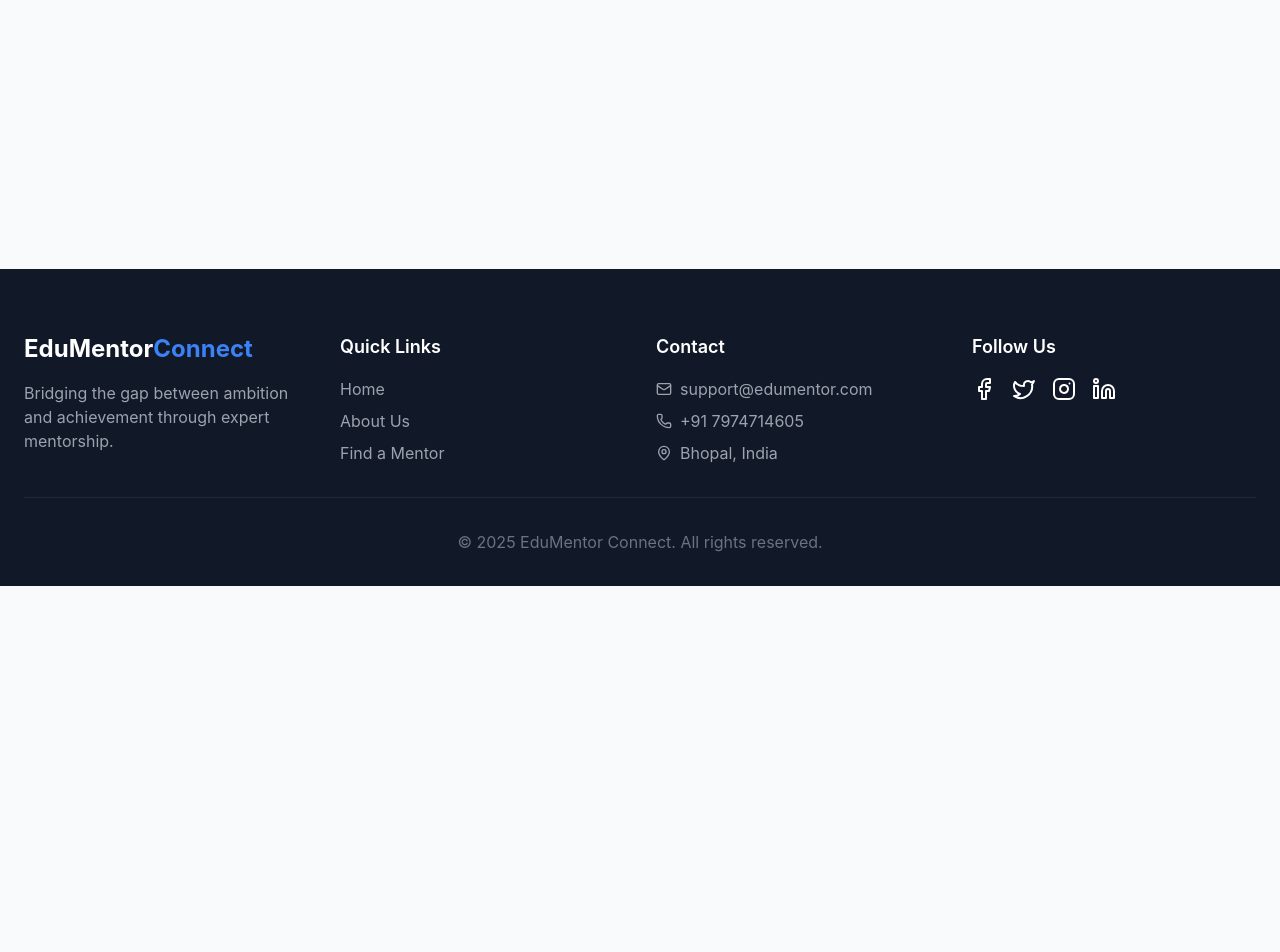
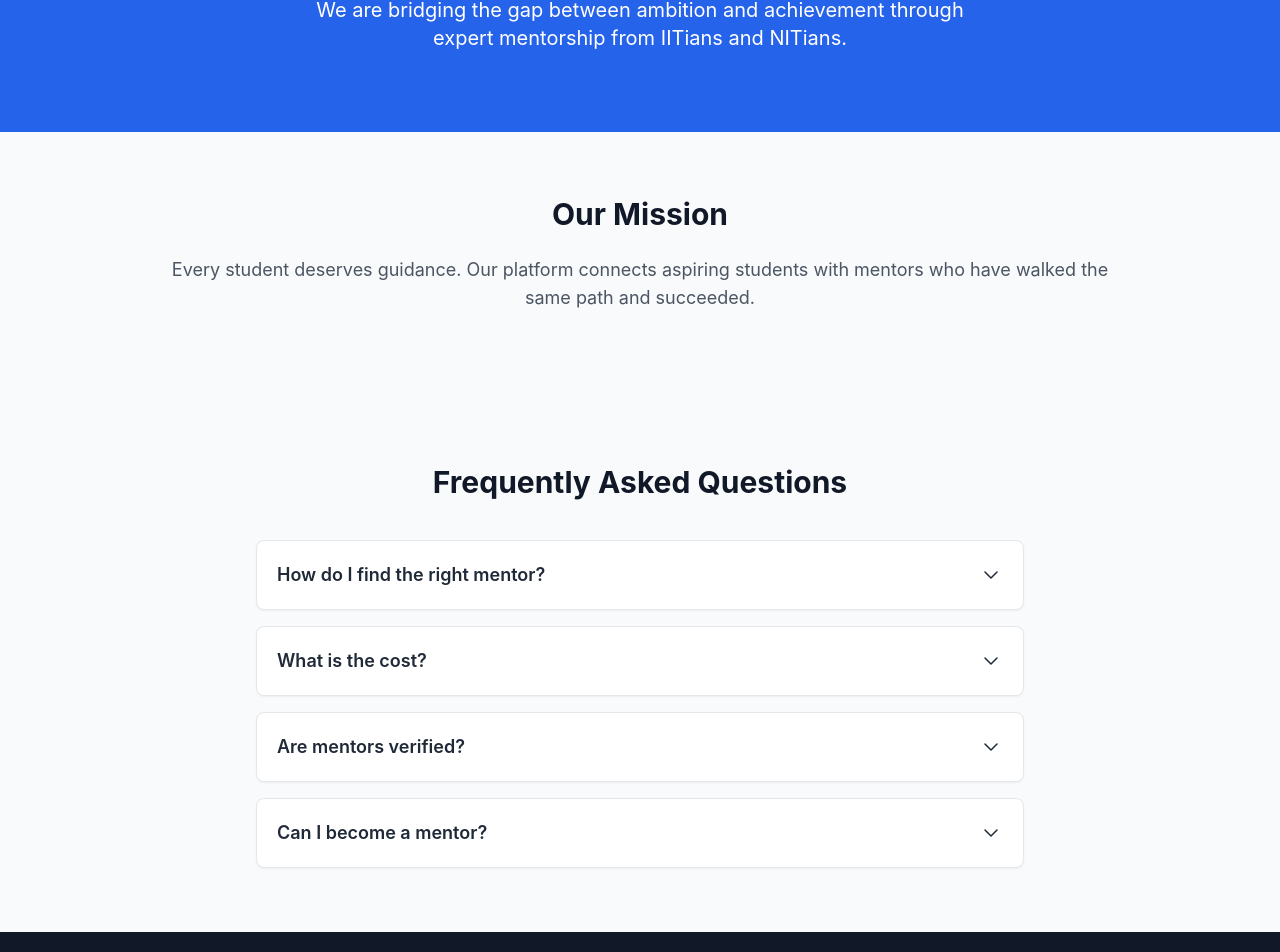
Before and after one commit to prabhatsingh9893/navigreat-frontend-98, a React (Vite) app: page /about in a window 1280 px wide. Shown: the part 214-1166 px from the top of the page. Before the commit the page ends 800 px from the top, so only its background shows below. Built offline with nearby package versions, Linux system fonts and the light colour scheme.

Commit message:
Added About page with FAQ section

```diff
--- a/src/App.jsx
+++ b/src/App.jsx
@@ -9,12 +9,14 @@ import SignupPage from './pages/SignupPage.jsx'; // <--- New
 import MentorsPage from './pages/MentorsPage.jsx';
 import MentorSignupPage from './pages/MentorSignupPage.jsx';
 import DashboardPage from './pages/DashboardPage.jsx';
+import About from './components/About'; // ऊपर import करें
 function App() {
   return (
     <div className="flex flex-col min-h-screen">
       <Header />
       <main className="flex-grow">
         <Routes>
+          <Route path="/about" element={<About />} />
           <Route path="/dashboard" element={<DashboardPage />} />
           <Route path="/become-mentor" element={<MentorSignupPage />} />
           <Route path="/" element={<HomePage />} />
--- /dev/null
+++ b/src/components/About.js
@@ -0,0 +1,88 @@
+import React from 'react';
+
+const About = () => {
+  return (
+    <div className="font-sans text-gray-800">
+
+      {/* 1. Hero Section (About Us Heading) */}
+      <div className="bg-blue-600 text-white py-20 text-center px-4">
+        <h1 className="text-4xl font-bold mb-4">About EduMentorConnect</h1>
+        <p className="text-xl max-w-2xl mx-auto">
+          We are bridging the gap between ambition and achievement through expert mentorship from IITians and NITians.
+        </p>
+      </div>
+
+      {/* 2. Mission Section (Optional text) */}
+      <div className="py-16 px-6 max-w-5xl mx-auto text-center">
+        <h2 className="text-3xl font-bold text-gray-900 mb-6">Our Mission</h2>
+        <p className="text-lg text-gray-600 mb-6">
+          Every student deserves guidance. Our platform connects aspiring students with mentors who have walked the same path and succeeded.
+        </p>
+      </div>
+
+      {/* 3. The "Last Portion" (FAQ Section form your image) */}
+      <div className="bg-gray-50 py-16 px-4">
+        <div className="max-w-3xl mx-auto">
+          <h2 className="text-3xl font-bold text-center mb-10 text-gray-900">Frequently Asked Questions</h2>
+
+          <div className="space-y-4">
+            {/* FAQ Item 1 */}
+            <details className="group bg-white p-5 rounded-lg shadow-sm cursor-pointer border border-gray-200">
+              <summary className="flex justify-between items-center font-semibold text-lg list-none">
+                <span>How do I find the right mentor?</span>
+                <span className="transition group-open:rotate-180">
+                  <svg fill="none" height="24" shapeRendering="geometricPrecision" stroke="currentColor" strokeLinecap="round" strokeLinejoin="round" strokeWidth="1.5" viewBox="0 0 24 24" width="24"><path d="M6 9l6 6 6-6"></path></svg>
+                </span>
+              </summary>
+              <p className="text-gray-600 mt-3 group-open:animate-fadeIn">
+                You can browse our list of mentors filtered by their college (IIT/NIT), branch, and expertise to find the perfect match for your goals.
+              </p>
+            </details>
+
+            {/* FAQ Item 2 */}
+            <details className="group bg-white p-5 rounded-lg shadow-sm cursor-pointer border border-gray-200">
+              <summary className="flex justify-between items-center font-semibold text-lg list-none">
+                <span>What is the cost?</span>
+                <span className="transition group-open:rotate-180">
+                  <svg fill="none" height="24" shapeRendering="geometricPrecision" stroke="currentColor" strokeLinecap="round" strokeLinejoin="round" strokeWidth="1.5" viewBox="0 0 24 24" width="24"><path d="M6 9l6 6 6-6"></path></svg>
+                </span>
+              </summary>
+              <p className="text-gray-600 mt-3 group-open:animate-fadeIn">
+                Mentorship sessions are affordable and pricing varies by mentor. We believe in quality guidance accessible to everyone.
+              </p>
+            </details>
+
+            {/* FAQ Item 3 */}
+            <details className="group bg-white p-5 rounded-lg shadow-sm cursor-pointer border border-gray-200">
+              <summary className="flex justify-between items-center font-semibold text-lg list-none">
+                <span>Are mentors verified?</span>
+                <span className="transition group-open:rotate-180">
+                  <svg fill="none" height="24" shapeRendering="geometricPrecision" stroke="currentColor" strokeLinecap="round" strokeLinejoin="round" strokeWidth="1.5" viewBox="0 0 24 24" width="24"><path d="M6 9l6 6 6-6"></path></svg>
+                </span>
+              </summary>
+              <p className="text-gray-600 mt-3 group-open:animate-fadeIn">
+                Yes! Every mentor on our platform is verified to be a current student or alumni of a top-tier institution like IITs or NITs.
+              </p>
+            </details>
+
+            {/* FAQ Item 4 */}
+            <details className="group bg-white p-5 rounded-lg shadow-sm cursor-pointer border border-gray-200">
+              <summary className="flex justify-between items-center font-semibold text-lg list-none">
+                <span>Can I become a mentor?</span>
+                <span className="transition group-open:rotate-180">
+                  <svg fill="none" height="24" shapeRendering="geometricPrecision" stroke="currentColor" strokeLinecap="round" strokeLinejoin="round" strokeWidth="1.5" viewBox="0 0 24 24" width="24"><path d="M6 9l6 6 6-6"></path></svg>
+                </span>
+              </summary>
+              <p className="text-gray-600 mt-3 group-open:animate-fadeIn">
+                Absolutely. If you are a student at a top college and want to guide juniors, click on the 'Become a Mentor' button to apply.
+              </p>
+            </details>
+          </div>
+        </div>
+      </div>
+
+    </div>
+  );
+};
+
+export default About;
--- a/src/components/Header.jsx
+++ b/src/components/Header.jsx
@@ -34,7 +34,7 @@ function Header() {
         {/* Navigation Links */}
         <nav className="hidden md:flex items-center gap-8">
           <Link to="/" className="text-gray-600 hover:text-blue-600 font-medium">Home</Link>
-          <Link to="/mentors" className="text-gray-600 hover:text-blue-600 font-medium">Find Mentors</Link>
+          <Link to="/about" className="text-gray-600 hover:text-blue-600 font-medium">about</Link>
           <Link to="/contact" className="text-gray-600 hover:text-blue-600 font-medium">Contact</Link>
 
           {/* 👇 Dynamic Login/Logout Section 👇 */}
```
